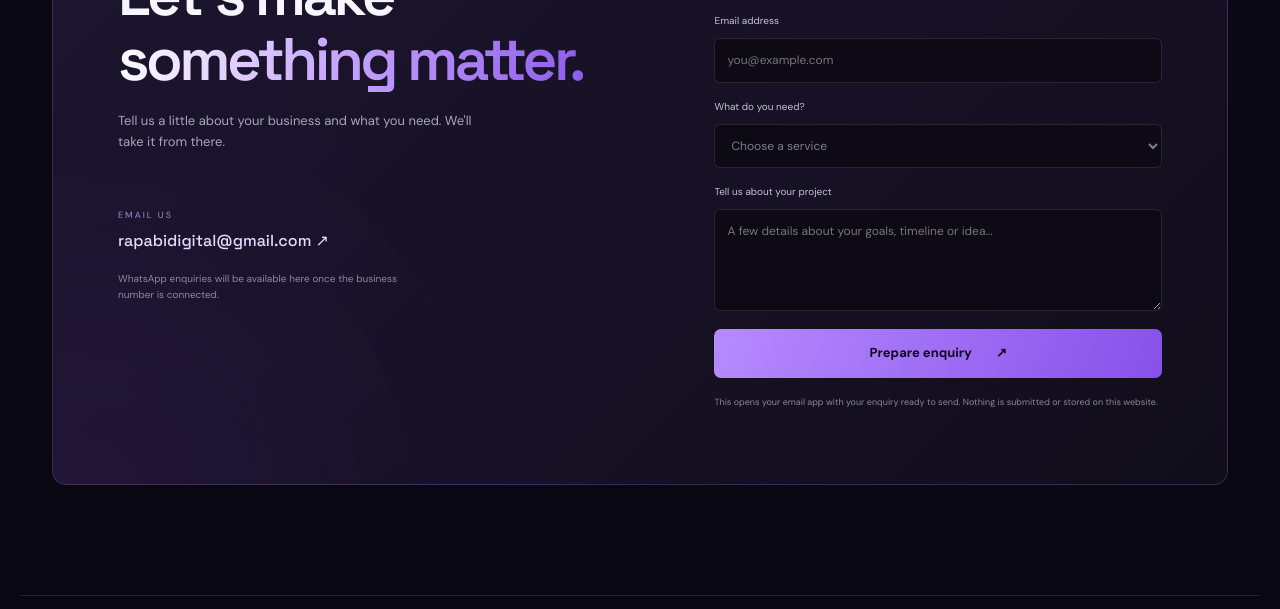
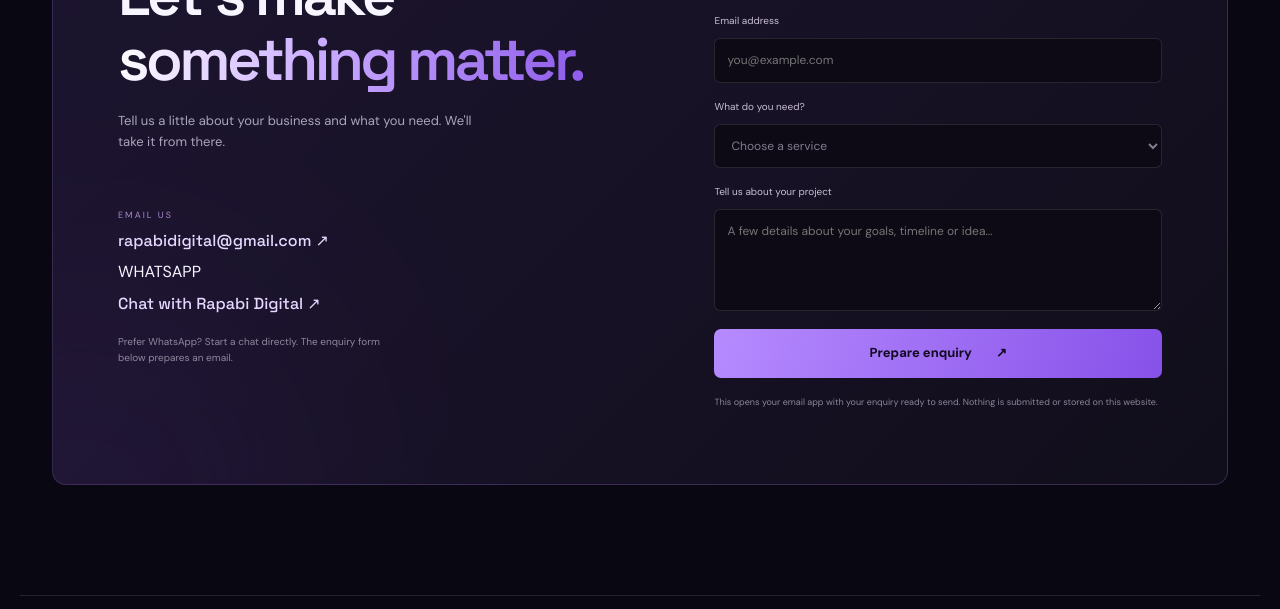
Before and after one commit to Rapsometeddy/rapabi-digital-website, a plain HTML site: page index.html in a window 1280 px wide. Shown: the part 3913-4522 px from the top of the page. Drawn offline with Linux system fonts and the light colour scheme.

Commit message:
Add WhatsApp business contact link

```diff
--- a/index.html
+++ b/index.html
@@ -75,7 +75,7 @@
     </section>
 
     <section class="contact section" id="contact">
-      <div class="contact-panel"><div class="contact-copy"><p class="section-kicker">HAVE A PROJECT IN MIND?</p><h2>Let's make<br><span class="gradient-text">something matter.</span></h2><p>Tell us a little about your business and what you need. We'll take it from there.</p><div class="contact-details"><span>EMAIL US</span><a href="mailto:rapabidigital@gmail.com">rapabidigital@gmail.com ↗</a><span class="contact-small">WhatsApp enquiries will be available here once the business number is connected.</span></div></div>
+      <div class="contact-panel"><div class="contact-copy"><p class="section-kicker">HAVE A PROJECT IN MIND?</p><h2>Let's make<br><span class="gradient-text">something matter.</span></h2><p>Tell us a little about your business and what you need. We'll take it from there.</p><div class="contact-details"><span>EMAIL US</span><a href="mailto:rapabidigital@gmail.com">rapabidigital@gmail.com ↗</a><span>WHATSAPP</span><a href="https://wa.me/27754606936" target="_blank" rel="noopener noreferrer">Chat with Rapabi Digital ↗</a><span class="contact-small">Prefer WhatsApp? Start a chat directly. The enquiry form below prepares an email.</span></div></div>
         <form class="contact-form" id="enquiry-form">
           <label for="name">Your name</label><input id="name" name="name" autocomplete="name" placeholder="e.g. Alex Morgan" required>
           <label for="email">Email address</label><input id="email" name="email" type="email" autocomplete="email" placeholder="you@example.com" required>
```
